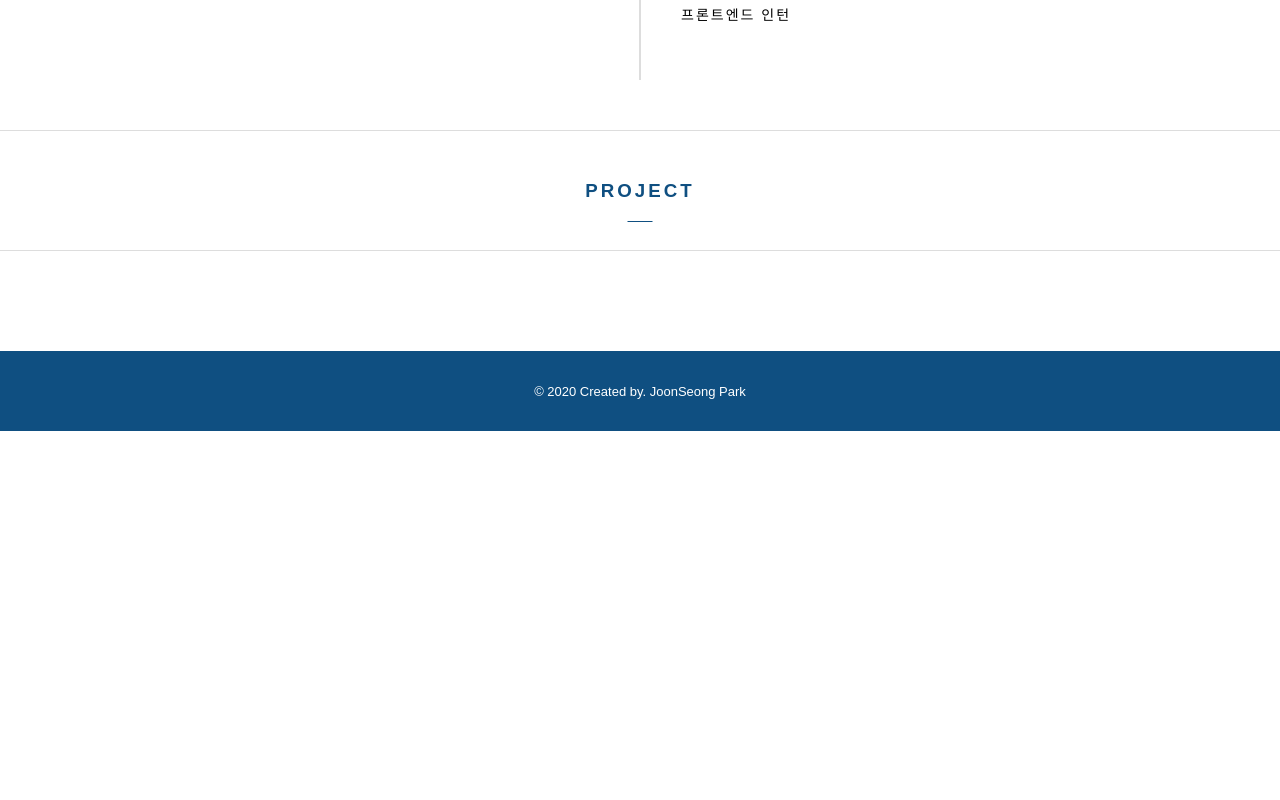
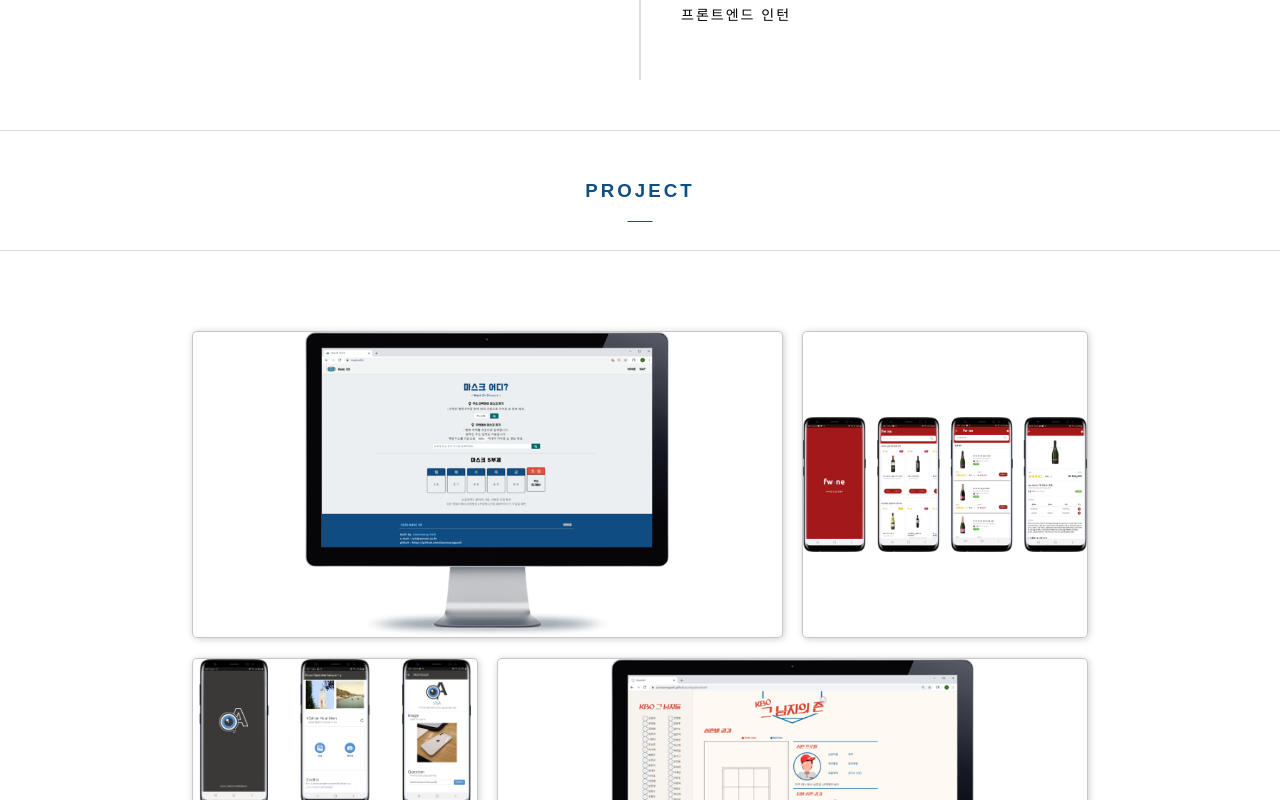
Before and after one commit to JoonSeongPark/portfolio, a React app: page / in a window 1280 px wide. Shown: the part 1920-2720 px from the top of the page. Before the commit the page ends 2351 px from the top, so only its background shows below. Built offline with nearby package versions, Linux system fonts and the light colour scheme.

Commit message:
feat: add Project component

```diff
--- a/src/components/content/ContentList.js
+++ b/src/components/content/ContentList.js
@@ -3,6 +3,7 @@ import styled from "styled-components";
 
 import Title from "./Title";
 import TimeLine from "./TimeLine";
+import Project from "./Project";
 
 const ContentList = ({ korean }) => {
   const contentData = [
@@ -102,8 +103,11 @@ const ContentList = ({ korean }) => {
         <StyledContainer key={data.id}>
           <PseudoDiv id={data.id} />
           <Title title={data.title} />
-
-          <TimeLine infoArr={data.infoArr} />
+          {data.id !== "Project" ? (
+            <TimeLine infoArr={data.infoArr} />
+          ) : (
+            <Project />
+          )}
         </StyledContainer>
       ))}
     </>
--- /dev/null
+++ b/src/components/content/Project.js
@@ -0,0 +1,41 @@
+import React from "react";
+import styled from "styled-components";
+
+import ProjectItem from "./ProjectItem";
+
+import maskod from "../../../public/images/maskod.png";
+import fwine from "../../../public/images/fwine.png";
+import vqa from "../../../public/images/vqa.png";
+import baseball from "../../../public/images/baseball.png";
+
+const Project = () => {
+  const projectData = [
+    { image: maskod, gridColumn: "1/3" },
+    { image: fwine, gridColumn: "3/4" },
+    { image: vqa, gridColumn: "1/2" },
+    { image: baseball, gridColumn: "2/4" },
+  ];
+  return (
+    <StyledContainer>
+      {projectData.map((data, idx) => (
+        <ProjectItem
+          key={idx}
+          image={data.image}
+          gridColumn={data.gridColumn}
+        />
+      ))}
+    </StyledContainer>
+  );
+};
+
+const StyledContainer = styled.div`
+  padding: 80px 0;
+  margin: auto;
+  width: 70vw;
+  display: grid;
+  grid-template-rows: 24vw 24vw;
+  grid-template-columns: 1fr 1fr 1fr;
+  grid-gap: 1.2rem;
+`;
+
+export default Project;
--- /dev/null
+++ b/src/components/content/ProjectItem.js
@@ -0,0 +1,20 @@
+import React from "react";
+import styled from "styled-components";
+
+const ProjectItem = ({ image, gridColumn }) => {
+  return <StyledContainer image={image} gridColumn={gridColumn} />;
+};
+
+const StyledContainer = styled.div`
+  border: 1px solid rgba(144, 144, 144, 0.5);
+  border-radius: 5px;
+  transition: all ease 0.5s;
+  background-repeat: no-repeat;
+  background-size: contain;
+  background-position: center center;
+  box-shadow: 1px 1px 7px rgba(0, 0, 0, 0.2);
+  background-image: url(${({ image }) => image});
+  grid-column: ${({ gridColumn }) => gridColumn};
+`;
+
+export default ProjectItem;
```
